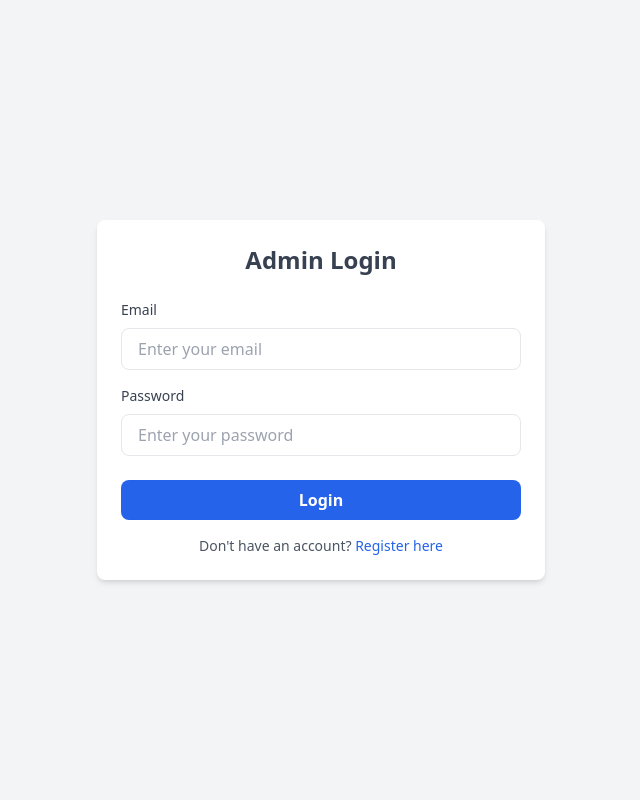
After one commit to ganesh-421/php_project, a PHP site: page /app/Views/front/login.php in a window 1280 px wide. The commit adds this page. Shown: the whole page, without its empty margins (319-959 px from the left). Run offline with PHP 8.4, Linux system fonts and the light colour scheme; some libraries are stand-ins or nearby versions.

Commit message:
Feat: Login page

```diff
--- a/app/Controllers/PageController.php
+++ b/app/Controllers/PageController.php
@@ -11,4 +11,9 @@ class PageController
         $test = new TestModel();
         require __DIR__ . '/../Views/front/landing.php';
     }
+
+    public function login()
+    {
+        require_once __DIR__ . '/../Views/front/login.php';
+    }
 }
--- /dev/null
+++ b/app/Views/front/login.php
@@ -0,0 +1,35 @@
+<!DOCTYPE html>
+<html lang="en">
+<head>
+    <meta charset="UTF-8">
+    <meta name="viewport" content="width=device-width, initial-scale=1.0">
+    <title>Login - Admin Panel</title>
+    <script src="https://cdn.tailwindcss.com"></script>
+</head>
+<body class="flex items-center justify-center min-h-screen bg-gray-100">
+    <div class="w-full max-w-md p-6 bg-white rounded-lg shadow-md">
+        <h2 class="text-2xl font-semibold text-center text-gray-700">Admin Login</h2>
+
+        <form class="mt-6">
+            <div>
+                <label class="block text-sm font-medium text-gray-700">Email</label>
+                <input type="email" class="w-full px-4 py-2 mt-2 border rounded-lg focus:ring focus:ring-blue-200 focus:outline-none" placeholder="Enter your email">
+            </div>
+
+            <div class="mt-4">
+                <label class="block text-sm font-medium text-gray-700">Password</label>
+                <input type="password" class="w-full px-4 py-2 mt-2 border rounded-lg focus:ring focus:ring-blue-200 focus:outline-none" placeholder="Enter your password">
+            </div>
+
+            <div class="mt-6">
+                <button class="w-full px-4 py-2 font-bold text-white bg-blue-600 rounded-lg hover:bg-blue-700">Login</button>
+            </div>
+        </form>
+
+        <p class="mt-4 text-center text-sm text-gray-600">
+            Don't have an account?
+            <a href="register.html" class="text-blue-600 hover:underline">Register here</a>
+        </p>
+    </div>
+</body>
+</html>
--- a/routes/web.php
+++ b/routes/web.php
@@ -2,6 +2,8 @@
 
 use App\Core\Router;
 
-Router::get('/', 'PageController@landing');
+// Router::get('/', 'PageController@landing');
+
+Router::get('/', 'PageController@login');
 
 Router::dispatch();
```
